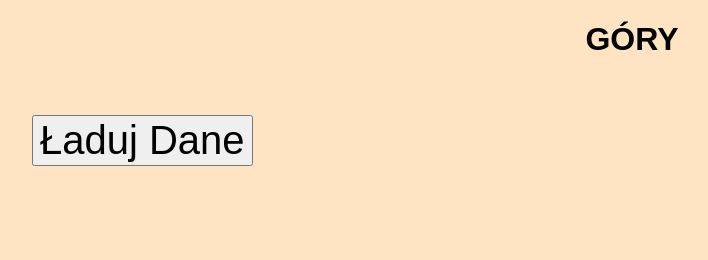
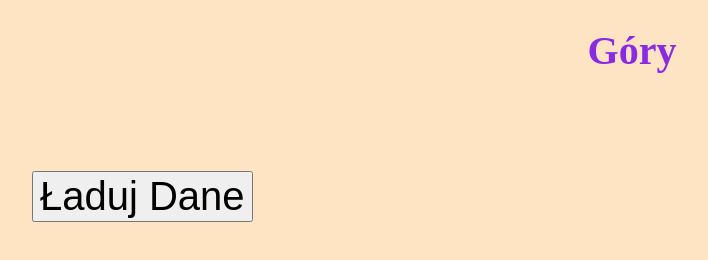
Before and after one commit to kyyyzzu/AJAX-Zadanie, a plain HTML site: page index.html in a window 1280 px wide. Shown: the whole page, without its empty margins (8-716 px from the left). Drawn offline with Linux system fonts and the light colour scheme.

Commit message:
STRONA SKONCZONA

```diff
--- a/index.html
+++ b/index.html
@@ -5,7 +5,7 @@
     <meta http-equiv="X-UA-Compatible" content="IE=edge">
     <meta name="viewport" content="width=device-width, initial-scale=1.0">
     <title>AJAX ZADANIE</title>
-    <h1>GÓRY</h1>
+    <h1>Góry</h1>
     <style>
         body, html{
             padding: 0;
@@ -15,12 +15,13 @@
         button{
             font-size: 40px;
             text-align: left;
-            margin-top: 35px;
+            margin-top: 70px;
             margin-left: 40px;
         }
         h1{
             text-align: center;
-            font-family: Jazz LET, fantasy;
+            font-size: 40px;
+            color: blueviolet;
         }
     </style>
 </head>
```
